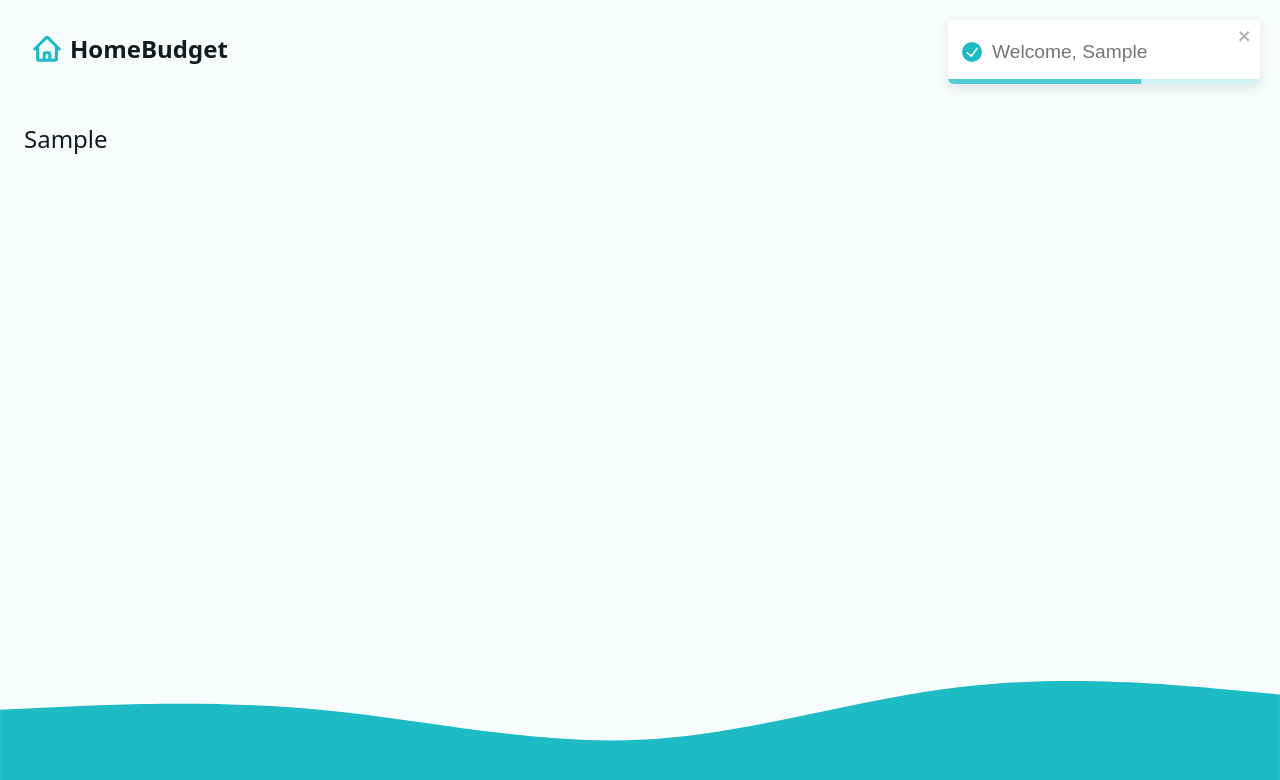
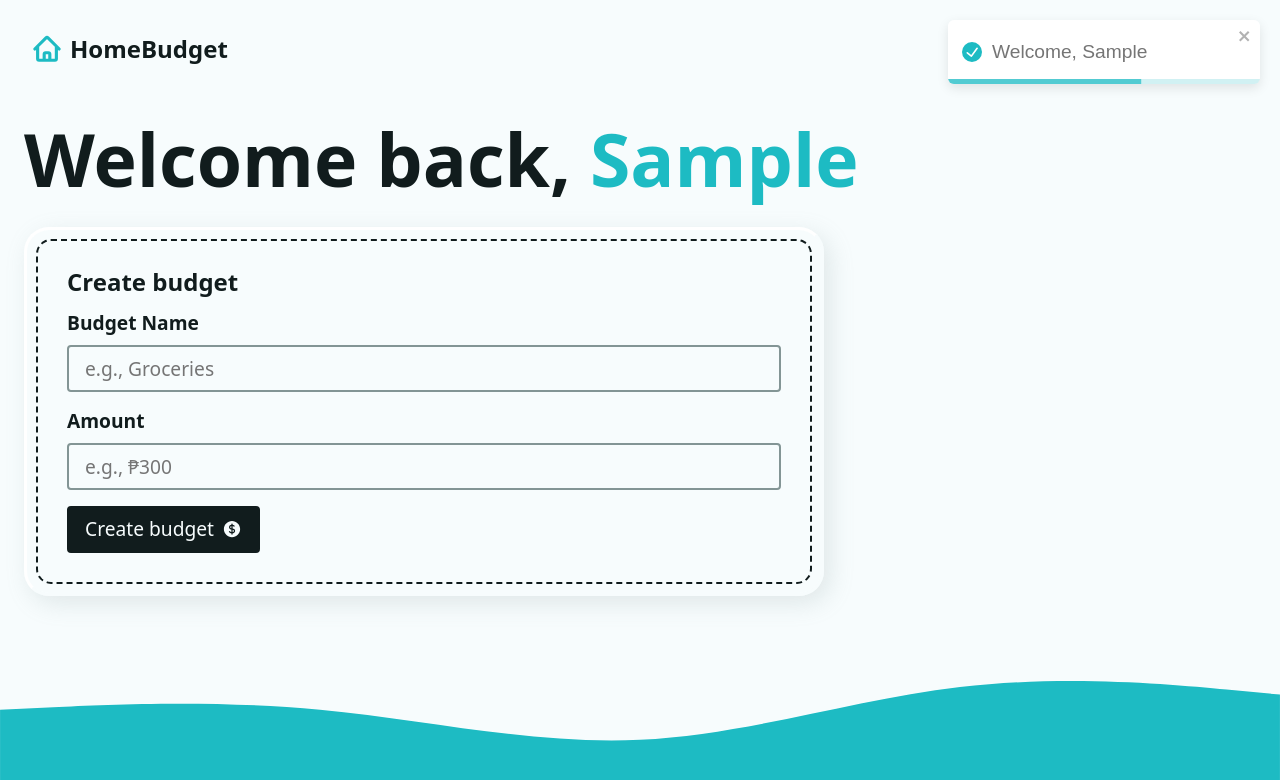
Before and after one commit to imoncrack27/Budget-App, a React (Vite) app: page / in a window 1280 px wide. Both pictures are taken after typing "Sample" into the empty fields and a click on the button "Create Account". Shown: the top 780 px of the page. Built offline with nearby package versions, Linux system fonts and the light colour scheme.

Commit message:
added a budget form but still cant handle multiple submission forms

```diff
--- /dev/null
+++ b/src/components/AddBudgetForm.jsx
@@ -0,0 +1,42 @@
+import { Form } from "react-router-dom";
+
+//library imports
+import { CurrencyDollarIcon } from "@heroicons/react/24/solid";
+
+function AddBudgetForm() {
+  return (
+    <div className="form-wrapper">
+      <h2 className="h3">Create budget</h2>
+      <Form method="post" className="grid-sm">
+        <div className="grid-xs">
+          <label htmlFor="newBudget">Budget Name</label>
+          <input
+            type="text"
+            name="newBudget"
+            id="newBudget"
+            placeholder="e.g., Groceries"
+            required
+          />
+        </div>
+        <div className="grid-xs">
+          <label htmlFor="newBudgetAmount">Amount</label>
+          <input
+            type="number"
+            step="0.01"
+            name="newBudgetAmount"
+            id=" newBudgetAmount"
+            placeholder="e.g., ₱300"
+            required
+            inputMode="decimal"
+          />
+        </div>
+        <button type="submit" className="btn btn--dark">
+          <span>Create budget</span>
+          <CurrencyDollarIcon width={20} />
+        </button>
+      </Form>
+    </div>
+  );
+}
+
+export default AddBudgetForm;
--- a/src/pages/Dashboard.jsx
+++ b/src/pages/Dashboard.jsx
@@ -4,6 +4,7 @@
 
 //components
 import Intro from "../components/Intro";
+import AddBudgetForm from "../components/AddBudgetForm";
 
 //library
 import { toast } from "react-toastify";
@@ -11,7 +12,8 @@
 // loader
 export function dashboardLoader() {
   const userName = fetchData("userName");
-  return { userName };
+  const budgets = fetchData("budgets");
+  return { userName, budgets };
 }
 
 //action
@@ -29,9 +31,29 @@
 }
 
 const Dashboard = () => {
-  const { userName } = useLoaderData();
+  const { userName, budgets } = useLoaderData();
 
-  return <>{userName ? <p>{userName}</p> : <Intro />}</>;
+  return (
+    <>
+      {userName ? (
+        <div className="dashboard">
+          <h1>
+            Welcome back, <span className="accent"> {userName}</span>
+          </h1>
+          <div className="grid-sm">
+            {/* { budgets ? () : () }  */}
+            <div className="grid-lg">
+              <div className="flex-lg">
+                <AddBudgetForm />
+              </div>
+            </div>
+          </div>
+        </div>
+      ) : (
+        <Intro />
+      )}
+    </>
+  );
 };
 
 export default Dashboard;
```
